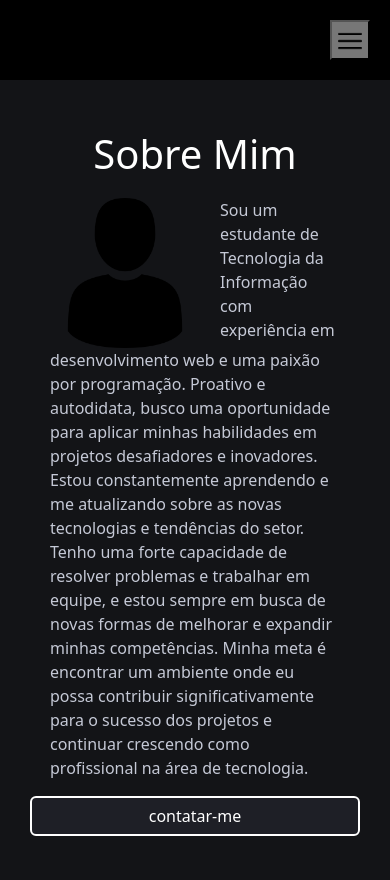
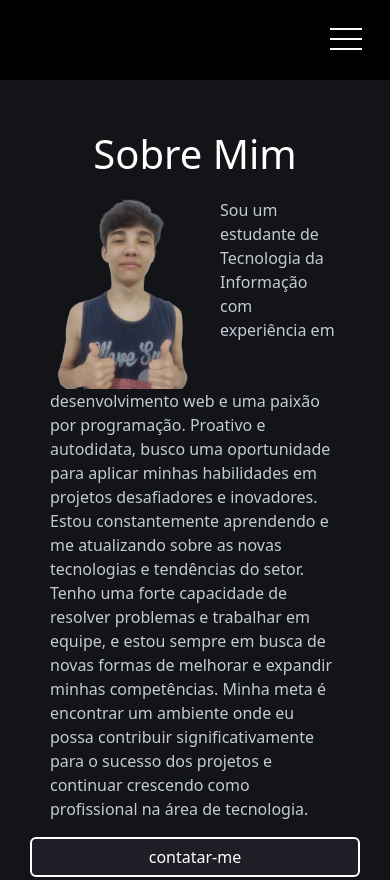
Before and after one commit to Matheusbatistaaa/MeuCurriculo, a plain HTML site: page index.html in a window 390 px wide. Shown: the top 880 px of the page. Drawn offline with nearby package versions, Linux system fonts and the light colour scheme.

Commit message:
Add files via upload

```diff
--- a/index.html
+++ b/index.html
@@ -14,9 +14,11 @@
         </div>
     </header>
 
-    <button class="menu-mobile">
-        <img src="img/menu-hamburguer.png" alt="">
-    </button>
+    <div class="menu-mobile">
+        <div class="line1"></div>
+        <div class="line2"></div>
+        <div class="line3"></div>
+    </div>
     <nav class="canto">
         <ul class="lista">
             <h1>Matheus Batista</h1>
@@ -32,7 +34,7 @@
         <section id="sobre-mim" class="secao">
             <div class="container">
                 <h2>Sobre Mim</h2>
-                <img src="img/homem-usuario.png" alt="Minha foto" class="imagem-esquerda">
+                <img src="img/Foto-principal.png" alt="Minha foto" class="imagem-esquerda">
                 <p>Sou um estudante de Tecnologia da Informação com experiência em desenvolvimento web e uma paixão por programação. Proativo e autodidata, busco uma oportunidade para aplicar minhas habilidades em projetos desafiadores e inovadores. Estou constantemente aprendendo e me atualizando sobre as novas tecnologias e tendências do setor. Tenho uma forte capacidade de resolver problemas e trabalhar em equipe, e estou sempre em busca de novas formas de melhorar e expandir minhas competências. Minha meta é encontrar um ambiente onde eu possa contribuir significativamente para o sucesso dos projetos e continuar crescendo como profissional na área de tecnologia.</p>
             </div>
             <a class="btn btn-primary" href="#contato" role="button">contatar-me</a>
--- a/style/style.css
+++ b/style/style.css
@@ -113,6 +113,9 @@ h3, h2 {
     float: left;
     margin-right: 20px;
     max-width: 150px;
+    margin-top: -3%;
+    width: 300px;
+    height: 200px;
 }
 
 .imagem-direita {
@@ -229,16 +232,6 @@ span.projeto-titulo {
     right: 20px;
     display: none;
     cursor: pointer;
-    background-color: #ffffff77;
-    width: 40px;
-    height: 40px;
-    justify-content: center;
-    align-items: center;
-}
-
-.menu-mobile img {
-    width: 100%;
-    height: auto;
 }
 
 .menu-mobile div {
@@ -252,7 +245,7 @@ span.projeto-titulo {
 .canto {
     position: fixed;
     top: 0;
-    right: 0; /* Garantindo que fique à direita */
+    right: 0;
     width: 250px;
     height: 100%;
     background-color: #1e1f26;
@@ -291,7 +284,7 @@ span.projeto-titulo {
         margin: 0 10px;
     }
     .canto.active + .main-container {
-        margin-left: 250px; /* Empurra o conteúdo para a direita quando o menu está ativo */
+        margin-left: 250px;
     }
 
     .menu-mobile {
```
Also changed, not shown: img/Foto-principal.png (added).
